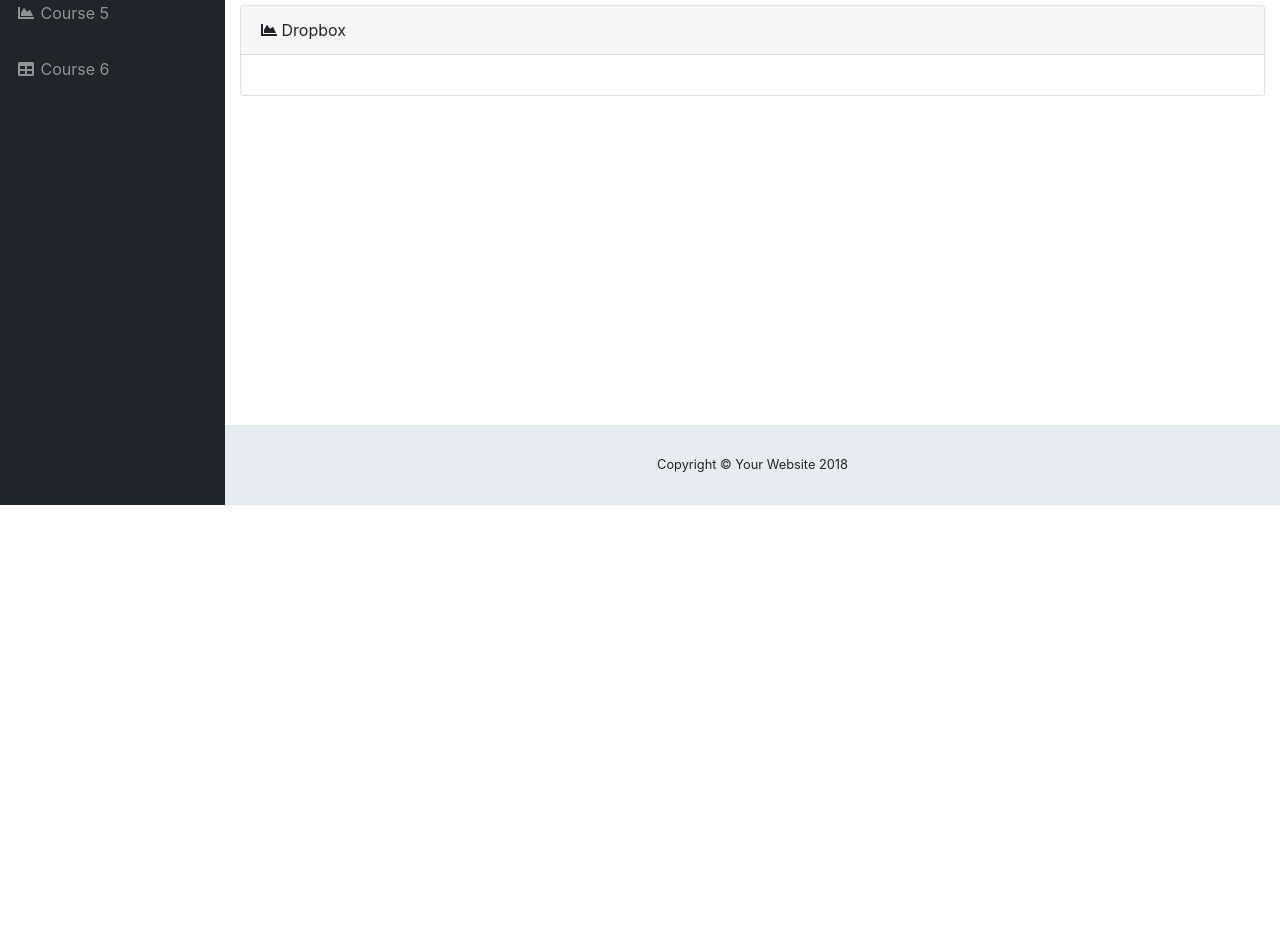
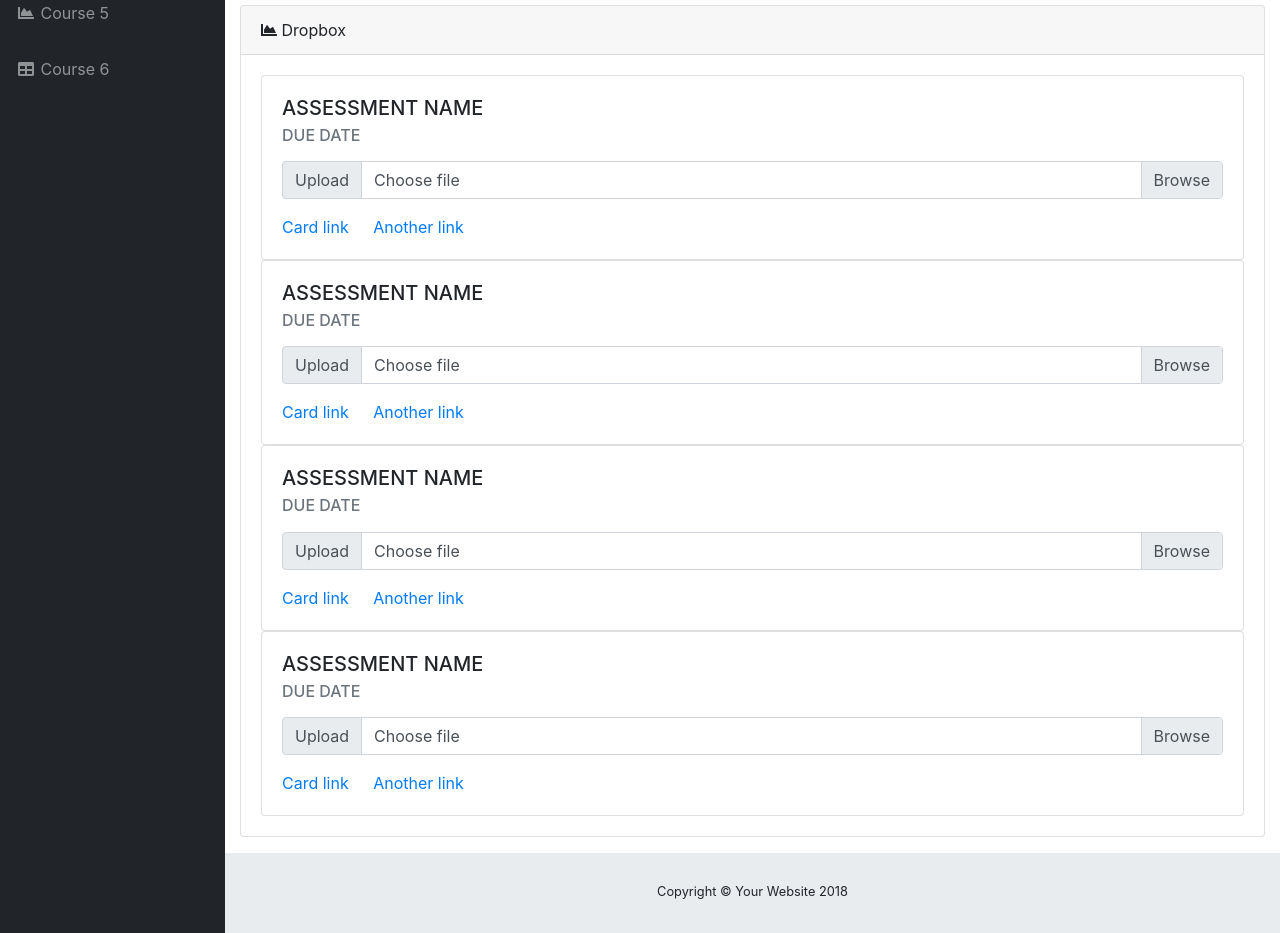
Before and after one commit to Vrushesh/UniFlow, a website with bundled scripts: page math1z03dropbox.html in a window 1280 px wide. Shown: the part 295-1228 px from the top of the page. Before the commit the page ends 800 px from the top, so only its background shows below. Built offline with nearby package versions, Linux system fonts and the light colour scheme.

Commit message:
dropbox templated

```diff
--- a/math1z03dropbox.html
+++ b/math1z03dropbox.html
@@ -55,7 +55,8 @@
     <!-- Navbar -->
     <ul class="navbar-nav ml-auto ml-md-0">
       <li class="nav-item dropdown no-arrow mx-1">
-          <a class="nav-link dropdown-toggle" href="#" id="alertsDropdown" role="button" data-toggle="dropdown" aria-haspopup="true" aria-expanded="false">
+        <a class="nav-link dropdown-toggle" href="#" id="alertsDropdown" role="button" data-toggle="dropdown"
+          aria-haspopup="true" aria-expanded="false">
           <i class="fas fa-bell fa-fw"></i>
           <span class="badge badge-danger">9+</span>
         </a>
@@ -67,7 +68,8 @@
         </div>
       </li>
       <li class="nav-item dropdown no-arrow mx-1">
-          <a class="nav-link dropdown-toggle" href="#" id="messagesDropdown" role="button" data-toggle="dropdown" aria-haspopup="true" aria-expanded="false">
+        <a class="nav-link dropdown-toggle" href="#" id="messagesDropdown" role="button" data-toggle="dropdown"
+          aria-haspopup="true" aria-expanded="false">
           <i class="fas fa-envelope fa-fw"></i>
           <span class="badge badge-danger">7</span>
         </a>
@@ -79,7 +81,8 @@
         </div>
       </li>
       <li class="nav-item dropdown no-arrow">
-          <a class="nav-link dropdown-toggle" href="#" id="userDropdown" role="button" data-toggle="dropdown" aria-haspopup="true" aria-expanded="false">
+        <a class="nav-link dropdown-toggle" href="#" id="userDropdown" role="button" data-toggle="dropdown"
+          aria-haspopup="true" aria-expanded="false">
           <i class="fas fa-user-circle fa-fw"></i>
         </a>
         <div class="dropdown-menu dropdown-menu-right" aria-labelledby="userDropdown">
@@ -123,14 +126,15 @@
     <!-- Sidebar -->
     <ul class="sidebar navbar-nav">
       <li class="nav-item active">
-          <a class="nav-link" href="math1z03.html">
+        <a class="nav-link" href="math1z03annoucements.html">
           <i class="fas fa-fw fa-tachometer-alt"></i>
           <span>Math 1Z03</span>
         </a>
       </li>
 
       <li class="nav-item dropdown">
-          <a class="nav-link dropdown-toggle" href="#" id="pagesDropdown" role="button" data-toggle="dropdown" aria-haspopup="true" aria-expanded="false">
+        <a class="nav-link dropdown-toggle" href="#" id="pagesDropdown" role="button" data-toggle="dropdown"
+          aria-haspopup="true" aria-expanded="false">
           <i class="fas fa-fw fa-folder"></i>
           <span>Course 2</span>
         </a>
@@ -150,7 +154,8 @@
       </li>
 
       <li class="nav-item dropdown">
-          <a class="nav-link dropdown-toggle" href="#" id="pagesDropdown" role="button" data-toggle="dropdown" aria-haspopup="true" aria-expanded="false">
+        <a class="nav-link dropdown-toggle" href="#" id="pagesDropdown" role="button" data-toggle="dropdown"
+          aria-haspopup="true" aria-expanded="false">
           <i class="fas fa-fw fa-folder"></i>
           <span>Course 3</span>
         </a>
@@ -170,7 +175,8 @@
       </li>
 
       <li class="nav-item dropdown">
-          <a class="nav-link dropdown-toggle" href="#" id="pagesDropdown" role="button" data-toggle="dropdown" aria-haspopup="true" aria-expanded="false">
+        <a class="nav-link dropdown-toggle" href="#" id="pagesDropdown" role="button" data-toggle="dropdown"
+          aria-haspopup="true" aria-expanded="false">
           <i class="fas fa-fw fa-folder"></i>
           <span>Course 4</span>
         </a>
@@ -236,7 +242,7 @@
         <div class="row">
 
           <div class="col-xl-3 col-sm-6 mb-3">
-              <div class="card text-white bg-secondary o-hidden h-100" >
+            <div class="card text-white bg-secondary o-hidden h-100">
               <a class="text-white" href="math1z03annoucements.html">
 
                 <div class="card-body">
@@ -251,7 +257,7 @@
           </div>
 
           <div class="col-xl-3 col-sm-6 mb-3">
-              <div class="card text-white bg-secondary o-hidden h-100" >
+            <div class="card text-white bg-secondary o-hidden h-100">
               <a class="text-white" href="math1z03coursematerial.html">
 
                 <div class="card-body">
@@ -266,7 +272,7 @@
           </div>
 
           <div class="col-xl-3 col-sm-6 mb-3">
-              <div class="card text-white bg-primary o-hidden h-100" >
+            <div class="card text-white bg-primary o-hidden h-100">
               <a class="text-white" href="math1z03dropbox.html">
 
                 <div class="card-body">
@@ -281,7 +287,7 @@
           </div>
 
           <div class="col-xl-3 col-sm-6 mb-3">
-              <div class="card text-white bg-secondary o-hidden h-100" >
+            <div class="card text-white bg-secondary o-hidden h-100">
               <a class="text-white" href="math1z03grades.html">
 
                 <div class="card-body">
@@ -296,7 +302,7 @@
           </div>
 
           <div class="col-xl-3 col-sm-6 mb-3">
-              <div class="card text-white bg-secondary o-hidden h-100" >
+            <div class="card text-white bg-secondary o-hidden h-100">
               <a class="text-white" href="math1z03contactprof.html">
 
                 <div class="card-body">
@@ -324,6 +330,83 @@
             <i class="fas fa-chart-area"></i>
             Dropbox</div>
           <div class="card-body">
+            <div class="card">
+              <div class="card-body">
+                <h5 class="card-title">ASSESSMENT NAME</h5>
+                <h6 class="card-subtitle mb-2 text-muted">DUE DATE</h6>
+                <p class="card-text">
+                  <div class="input-group">
+                    <div class="input-group-prepend">
+                      <span class="input-group-text" id="inputGroupFileAddon01">Upload</span>
+                    </div>
+                    <div class="custom-file">
+                      <input type="file" class="custom-file-input" id="inputGroupFile01" aria-describedby="inputGroupFileAddon01">
+                      <label class="custom-file-label" for="inputGroupFile01">Choose file</label>
+                    </div>
+                  </div>
+                </p>
+                <a href="#" class="card-link">Card link</a>
+                <a href="#" class="card-link">Another link</a>
+              </div>
+            </div>
+            <div class="card">
+              <div class="card-body">
+                <h5 class="card-title">ASSESSMENT NAME</h5>
+                <h6 class="card-subtitle mb-2 text-muted">DUE DATE</h6>
+                <p class="card-text">
+                  <div class="input-group">
+                    <div class="input-group-prepend">
+                      <span class="input-group-text" id="inputGroupFileAddon01">Upload</span>
+                    </div>
+                    <div class="custom-file">
+                      <input type="file" class="custom-file-input" id="inputGroupFile01" aria-describedby="inputGroupFileAddon01">
+                      <label class="custom-file-label" for="inputGroupFile01">Choose file</label>
+                    </div>
+                  </div>
+                </p>
+                <a href="#" class="card-link">Card link</a>
+                <a href="#" class="card-link">Another link</a>
+              </div>
+            </div>
+            <div class="card">
+              <div class="card-body">
+                <h5 class="card-title">ASSESSMENT NAME</h5>
+                <h6 class="card-subtitle mb-2 text-muted">DUE DATE</h6>
+                <p class="card-text">
+                  <div class="input-group">
+                    <div class="input-group-prepend">
+                      <span class="input-group-text" id="inputGroupFileAddon01">Upload</span>
+                    </div>
+                    <div class="custom-file">
+                      <input type="file" class="custom-file-input" id="inputGroupFile01" aria-describedby="inputGroupFileAddon01">
+                      <label class="custom-file-label" for="inputGroupFile01">Choose file</label>
+                    </div>
+                  </div>
+                </p>
+                <a href="#" class="card-link">Card link</a>
+                <a href="#" class="card-link">Another link</a>
+              </div>
+            </div>
+            <div class="card">
+              <div class="card-body">
+                <h5 class="card-title">ASSESSMENT NAME</h5>
+                <h6 class="card-subtitle mb-2 text-muted">DUE DATE</h6>
+                <p class="card-text">
+                  <div class="input-group">
+                    <div class="input-group-prepend">
+                      <span class="input-group-text" id="inputGroupFileAddon01">Upload</span>
+                    </div>
+                    <div class="custom-file">
+                      <input type="file" class="custom-file-input" id="inputGroupFile01" aria-describedby="inputGroupFileAddon01">
+                      <label class="custom-file-label" for="inputGroupFile01">Choose file</label>
+                    </div>
+                  </div>
+                </p>
+                <a href="#" class="card-link">Card link</a>
+                <a href="#" class="card-link">Another link</a>
+              </div>
+            </div>
+
           </div>
         </div>
 
```
Also changed, not shown: math1z03annoucements.html (+1 -1 lines), math1z03contactprof.html (+1 -1 lines), math1z03coursematerial.html (+1 -1 lines), math1z03grades.html (+1 -1 lines). Lines whose indentation alone changed are shown as unchanged.
